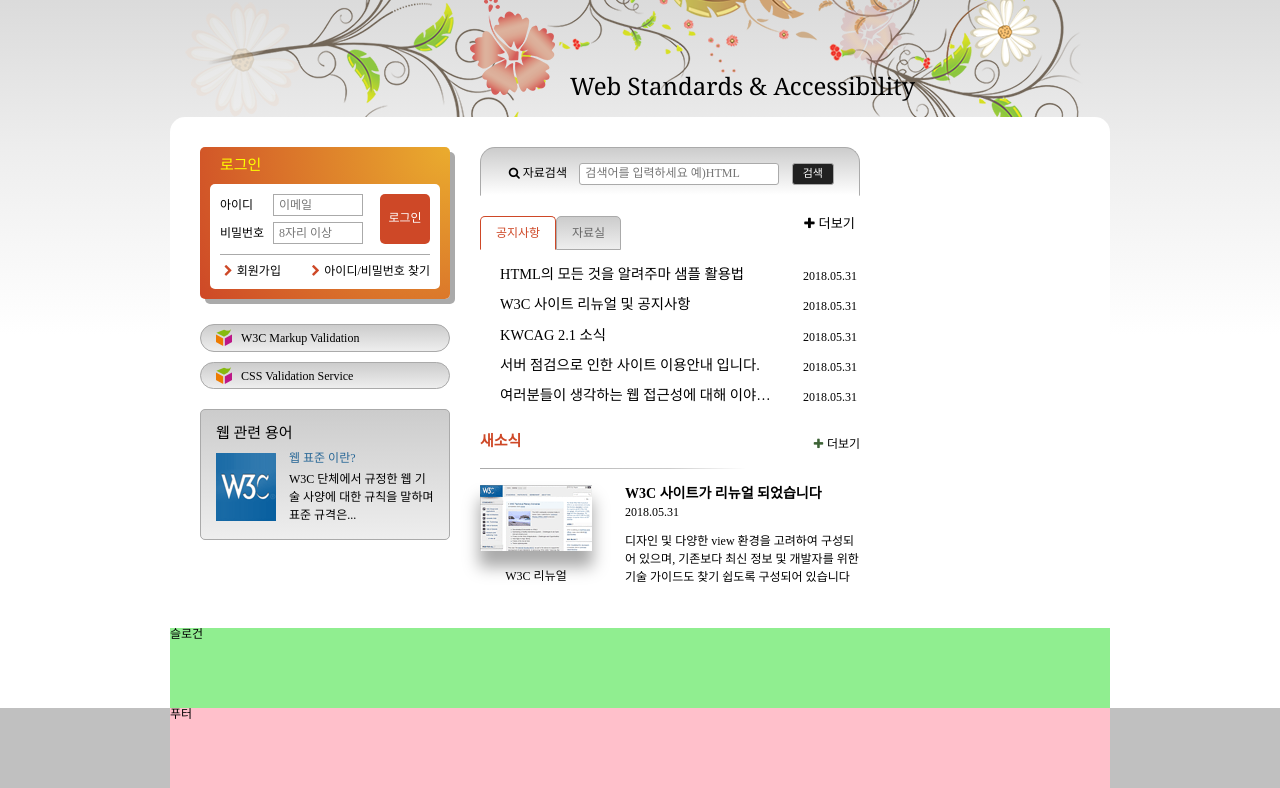
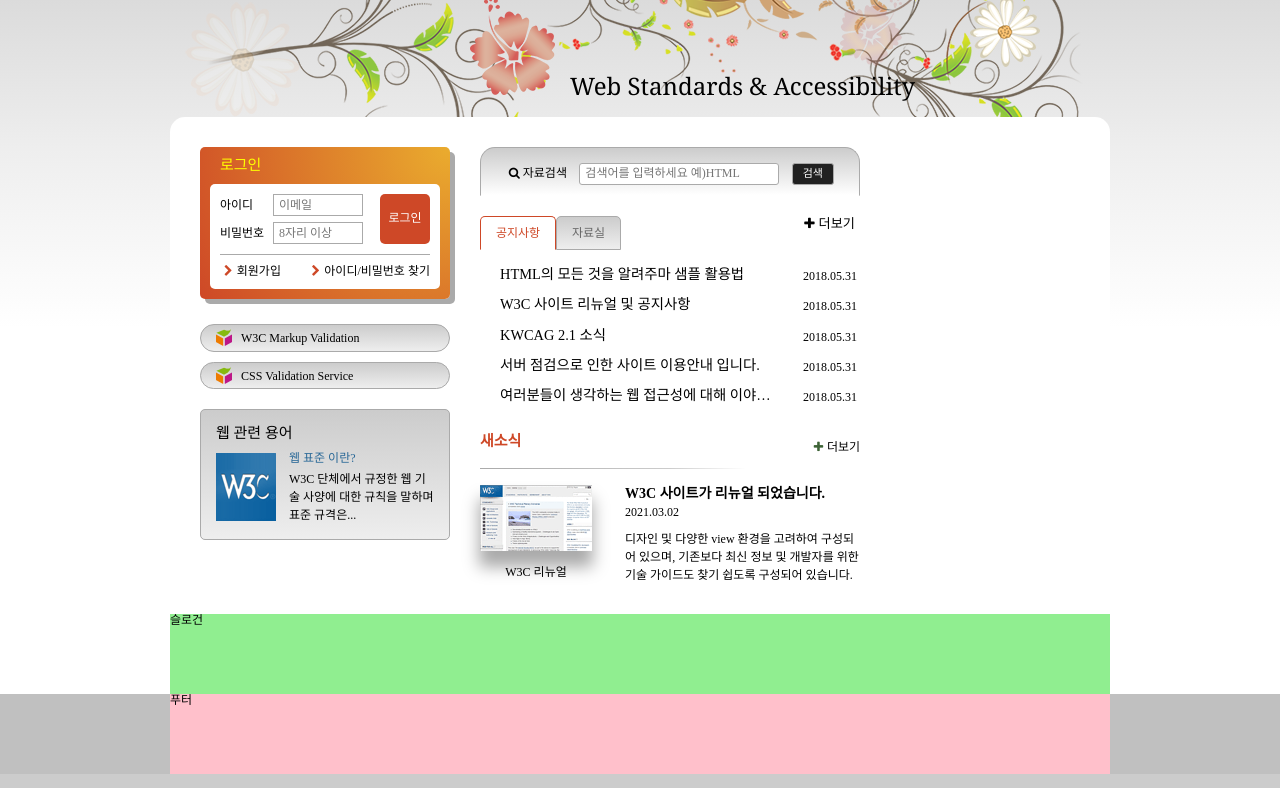
Before and after one commit to heejung-gjt/HTML5-CSS3, a plain HTML site: page 웹카페 사이트 따라하기/index.html in a window 1280 px wide. Shown: the part 119-907 px from the top of the page. Drawn offline with Linux system fonts and the light colour scheme; a web font is replaced by a local one.

Commit message:
feat : make new content

```diff
--- a/웹카페 사이트 따라하기/css/style.css
+++ b/웹카페 사이트 따라하기/css/style.css
@@ -494,7 +494,7 @@ a{
 
 }
 
-/* 새소식- 뉴스 */
+/* 새소식 */
 .news{
   margin-top: 20px;
   position: relative;
@@ -509,43 +509,46 @@ a{
   background: #aaa linear-gradient(90deg, #aaa 0%, #ccc 50%, #fff 70%, #fff 100%);
 }
 .news-heading{
-  color: var(--primary-color);
   margin: 0;
   font-size: 1.5rem;
+  color: var(--primary-color);
 }
-.news-renewal{
-  margin-top: 35px;
+.news-item{
   position: relative;
   padding-left: 145px;
-  /* margin-top: 35px; */
+  margin-top: 35px;
+}
+.news-item-heading{
+  margin: 0 0 5px 0;
+}
 
+.news-item-brief{
+  margin: 10px 0 0 0;
+  line-height: 1.5; /* 글자크기의 절반만큼 갭이생긴다 */
 }
-.news-renewal-title{
+.news-item-thumbnail{
   margin: 0;
-  margin-bottom: 5px;
-
-}
-.news-renewal p{
-  line-height: 1.5;
-}
-.news-site-image{
   position: absolute;
   top: 0;
   left: 0;
   text-align: center;
 }
-.news-site-image img{
+.news-item-thumbnail img{
+  display: block;
   box-shadow: 0 15px 15px 1px var(--silver);
+  background-color: black;
+  margin-bottom: 15px;
 }
-.more-link{
+
+.news-more{
   position: absolute;
-  top: 5px;
-  right: 0;
+  top:0;
+  right: -8px;
+  padding: 8px;
 }
-.more-link::before{
+.news-more::before{
   color: hsla(110, 30%, 30%, 1);
 }
-
 
 /* 슬로건 */
 .slogan{
--- a/웹카페 사이트 따라하기/index.html
+++ b/웹카페 사이트 따라하기/index.html
@@ -250,20 +250,21 @@
             </ul>
             <a href="#" class="icon-plus pds-more" title="자료실" aria-labelledby="pds-heading">더보기</a>
           </section>
-            <section class="news">
-              <h2 class="news-heading">새소식</h2>
-              <article class="news-renewal">
-                <h3 class="news-renewal-title">W3C 사이트가 리뉴얼 되었습니다</h3>
-                <time datetime="2018-05-31T13:53:45">2018.05.31</time>
-                <p>디자인 및 다양한 view 환경을 고려하여 구성되어 있으며, 기존보다 최신 정보 및 개발자를 위한 기술 가이드도 찾기 쉽도록 구성되어 있습니다
-                </p>
-                <div class="news-site-image">
-                  <img src="./images/news.gif" alt="리뉴얼된 사이트 이미지">
-                  <p>W3C 리뉴얼</p>
-                </div>
-              </article>
-              <a href="#" class="more-link icon-plus">더보기</a>
-            </section>
+          <section class="news">
+            <h2 class="news-heading" id="newsTitle">새소식</h2>
+            <article class="news-item">
+              <h3 class="news-item-heading">W3C 사이트가 리뉴얼 되었습니다.</h3>
+              <time class="news-item-date" datetime="2021-03-02T13:57:28">2021.03.02</time>
+              <p class="news-item-brief">
+                디자인 및 다양한 view 환경을 고려하여 구성되어 있으며, 기존보다 최신 정보 및 개발자를 위한 기술 가이드도 찾기 쉽도록 구성되어 있습니다.
+              </p>
+              <figure class="news-item-thumbnail">
+                <img src="./images/news.gif" alt="">
+                <figcaption>W3C 리뉴얼</figcaption>
+              </figure>
+            </article>
+            <a href="#" class="news-more icon-plus" aria-labelledby="newsTitle">더보기</a>
+          </section>
         </div>
       </div>
       <div class="group group3">
```
Also changed, not shown: 1 other file.
